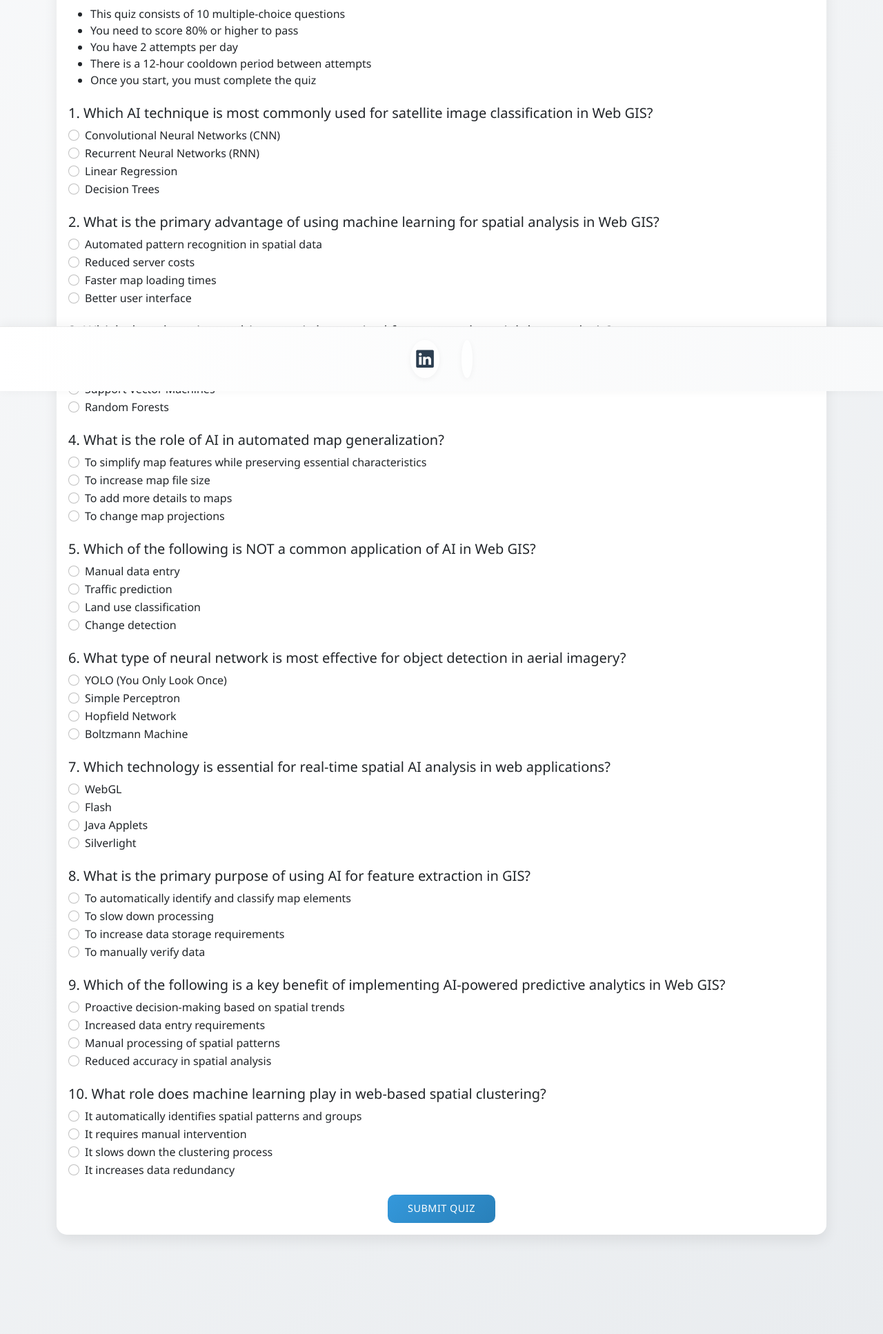
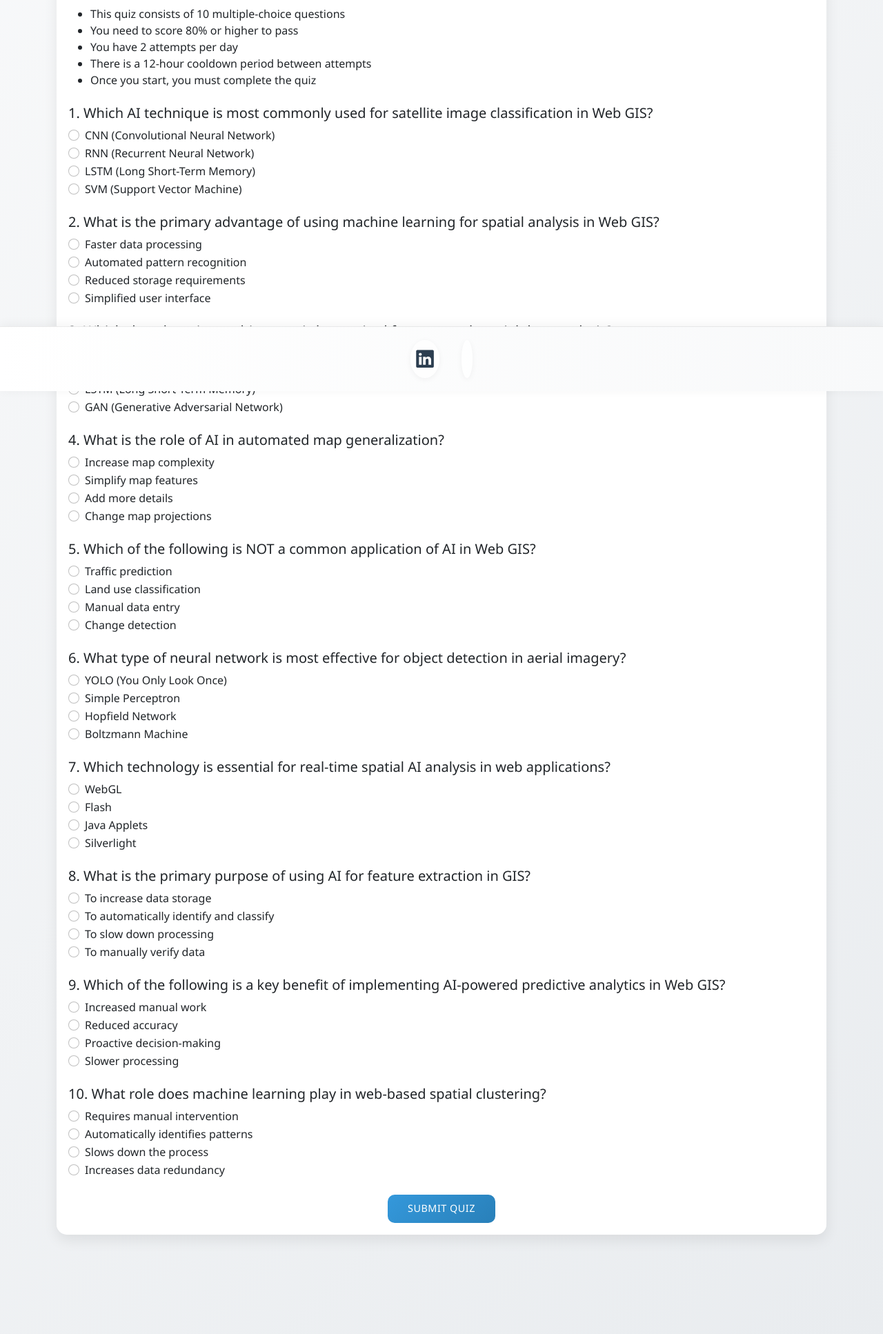
Before and after one commit to Brianoysters/aiweb, a Flask app: template templates/quiz.html in a window 1280 px wide. Shown: the part 233-2167 px from the top of the page at 69% size. Run offline with Flask 3, Linux system fonts and the light colour scheme; the template is opened without the code that fills it, so the values that code supplies are empty; parts of the project's set-up code (start-up, migrations or seed data) failed here and were passed over; some libraries are stand-ins or nearby versions.

Commit message:
Update quiz questions to match correct answers

```diff
--- a/templates/quiz.html
+++ b/templates/quiz.html
@@ -30,19 +30,19 @@
                         <h5>1. Which AI technique is most commonly used for satellite image classification in Web GIS?</h5>
                         <div class="form-check">
                             <input class="form-check-input" type="radio" name="q1" id="q1a" value="a" required>
-                            <label class="form-check-label" for="q1a">Convolutional Neural Networks (CNN)</label>
+                            <label class="form-check-label" for="q1a">CNN (Convolutional Neural Network)</label>
                         </div>
                         <div class="form-check">
                             <input class="form-check-input" type="radio" name="q1" id="q1b" value="b">
-                            <label class="form-check-label" for="q1b">Recurrent Neural Networks (RNN)</label>
+                            <label class="form-check-label" for="q1b">RNN (Recurrent Neural Network)</label>
                         </div>
                         <div class="form-check">
                             <input class="form-check-input" type="radio" name="q1" id="q1c" value="c">
-                            <label class="form-check-label" for="q1c">Linear Regression</label>
+                            <label class="form-check-label" for="q1c">LSTM (Long Short-Term Memory)</label>
                         </div>
                         <div class="form-check">
                             <input class="form-check-input" type="radio" name="q1" id="q1d" value="d">
-                            <label class="form-check-label" for="q1d">Decision Trees</label>
+                            <label class="form-check-label" for="q1d">SVM (Support Vector Machine)</label>
                         </div>
                     </div>
 
@@ -50,19 +50,19 @@
                         <h5>2. What is the primary advantage of using machine learning for spatial analysis in Web GIS?</h5>
                         <div class="form-check">
                             <input class="form-check-input" type="radio" name="q2" id="q2a" value="a" required>
-                            <label class="form-check-label" for="q2a">Automated pattern recognition in spatial data</label>
+                            <label class="form-check-label" for="q2a">Faster data processing</label>
                         </div>
                         <div class="form-check">
                             <input class="form-check-input" type="radio" name="q2" id="q2b" value="b">
-                            <label class="form-check-label" for="q2b">Reduced server costs</label>
+                            <label class="form-check-label" for="q2b">Automated pattern recognition</label>
                         </div>
                         <div class="form-check">
                             <input class="form-check-input" type="radio" name="q2" id="q2c" value="c">
-                            <label class="form-check-label" for="q2c">Faster map loading times</label>
+                            <label class="form-check-label" for="q2c">Reduced storage requirements</label>
                         </div>
                         <div class="form-check">
                             <input class="form-check-input" type="radio" name="q2" id="q2d" value="d">
-                            <label class="form-check-label" for="q2d">Better user interface</label>
+                            <label class="form-check-label" for="q2d">Simplified user interface</label>
                         </div>
                     </div>
 
@@ -70,19 +70,19 @@
                         <h5>3. Which deep learning architecture is best suited for temporal spatial data analysis?</h5>
                         <div class="form-check">
                             <input class="form-check-input" type="radio" name="q3" id="q3a" value="a" required>
-                            <label class="form-check-label" for="q3a">Long Short-Term Memory (LSTM)</label>
+                            <label class="form-check-label" for="q3a">CNN (Convolutional Neural Network)</label>
                         </div>
                         <div class="form-check">
                             <input class="form-check-input" type="radio" name="q3" id="q3b" value="b">
-                            <label class="form-check-label" for="q3b">Feedforward Neural Networks</label>
+                            <label class="form-check-label" for="q3b">RNN (Recurrent Neural Network)</label>
                         </div>
                         <div class="form-check">
                             <input class="form-check-input" type="radio" name="q3" id="q3c" value="c">
-                            <label class="form-check-label" for="q3c">Support Vector Machines</label>
+                            <label class="form-check-label" for="q3c">LSTM (Long Short-Term Memory)</label>
                         </div>
                         <div class="form-check">
                             <input class="form-check-input" type="radio" name="q3" id="q3d" value="d">
-                            <label class="form-check-label" for="q3d">Random Forests</label>
+                            <label class="form-check-label" for="q3d">GAN (Generative Adversarial Network)</label>
                         </div>
                     </div>
 
@@ -90,19 +90,19 @@
                         <h5>4. What is the role of AI in automated map generalization?</h5>
                         <div class="form-check">
                             <input class="form-check-input" type="radio" name="q4" id="q4a" value="a" required>
-                            <label class="form-check-label" for="q4a">To simplify map features while preserving essential characteristics</label>
+                            <label class="form-check-label" for="q4a">Increase map complexity</label>
                         </div>
                         <div class="form-check">
                             <input class="form-check-input" type="radio" name="q4" id="q4b" value="b">
-                            <label class="form-check-label" for="q4b">To increase map file size</label>
+                            <label class="form-check-label" for="q4b">Simplify map features</label>
                         </div>
                         <div class="form-check">
                             <input class="form-check-input" type="radio" name="q4" id="q4c" value="c">
-                            <label class="form-check-label" for="q4c">To add more details to maps</label>
+                            <label class="form-check-label" for="q4c">Add more details</label>
                         </div>
                         <div class="form-check">
                             <input class="form-check-input" type="radio" name="q4" id="q4d" value="d">
-                            <label class="form-check-label" for="q4d">To change map projections</label>
+                            <label class="form-check-label" for="q4d">Change map projections</label>
                         </div>
                     </div>
 
@@ -110,15 +110,15 @@
                         <h5>5. Which of the following is NOT a common application of AI in Web GIS?</h5>
                         <div class="form-check">
                             <input class="form-check-input" type="radio" name="q5" id="q5a" value="a" required>
-                            <label class="form-check-label" for="q5a">Manual data entry</label>
+                            <label class="form-check-label" for="q5a">Traffic prediction</label>
                         </div>
                         <div class="form-check">
                             <input class="form-check-input" type="radio" name="q5" id="q5b" value="b">
-                            <label class="form-check-label" for="q5b">Traffic prediction</label>
+                            <label class="form-check-label" for="q5b">Land use classification</label>
                         </div>
                         <div class="form-check">
                             <input class="form-check-input" type="radio" name="q5" id="q5c" value="c">
-                            <label class="form-check-label" for="q5c">Land use classification</label>
+                            <label class="form-check-label" for="q5c">Manual data entry</label>
                         </div>
                         <div class="form-check">
                             <input class="form-check-input" type="radio" name="q5" id="q5d" value="d">
@@ -170,15 +170,15 @@
                         <h5>8. What is the primary purpose of using AI for feature extraction in GIS?</h5>
                         <div class="form-check">
                             <input class="form-check-input" type="radio" name="q8" id="q8a" value="a" required>
-                            <label class="form-check-label" for="q8a">To automatically identify and classify map elements</label>
+                            <label class="form-check-label" for="q8a">To increase data storage</label>
                         </div>
                         <div class="form-check">
                             <input class="form-check-input" type="radio" name="q8" id="q8b" value="b">
-                            <label class="form-check-label" for="q8b">To slow down processing</label>
+                            <label class="form-check-label" for="q8b">To automatically identify and classify</label>
                         </div>
                         <div class="form-check">
                             <input class="form-check-input" type="radio" name="q8" id="q8c" value="c">
-                            <label class="form-check-label" for="q8c">To increase data storage requirements</label>
+                            <label class="form-check-label" for="q8c">To slow down processing</label>
                         </div>
                         <div class="form-check">
                             <input class="form-check-input" type="radio" name="q8" id="q8d" value="d">
@@ -190,19 +190,19 @@
                         <h5>9. Which of the following is a key benefit of implementing AI-powered predictive analytics in Web GIS?</h5>
                         <div class="form-check">
                             <input class="form-check-input" type="radio" name="q9" id="q9a" value="a" required>
-                            <label class="form-check-label" for="q9a">Proactive decision-making based on spatial trends</label>
+                            <label class="form-check-label" for="q9a">Increased manual work</label>
                         </div>
                         <div class="form-check">
                             <input class="form-check-input" type="radio" name="q9" id="q9b" value="b">
-                            <label class="form-check-label" for="q9b">Increased data entry requirements</label>
+                            <label class="form-check-label" for="q9b">Reduced accuracy</label>
                         </div>
                         <div class="form-check">
                             <input class="form-check-input" type="radio" name="q9" id="q9c" value="c">
-                            <label class="form-check-label" for="q9c">Manual processing of spatial patterns</label>
+                            <label class="form-check-label" for="q9c">Proactive decision-making</label>
                         </div>
                         <div class="form-check">
                             <input class="form-check-input" type="radio" name="q9" id="q9d" value="d">
-                            <label class="form-check-label" for="q9d">Reduced accuracy in spatial analysis</label>
+                            <label class="form-check-label" for="q9d">Slower processing</label>
                         </div>
                     </div>
 
@@ -210,19 +210,19 @@
                         <h5>10. What role does machine learning play in web-based spatial clustering?</h5>
                         <div class="form-check">
                             <input class="form-check-input" type="radio" name="q10" id="q10a" value="a" required>
-                            <label class="form-check-label" for="q10a">It automatically identifies spatial patterns and groups</label>
+                            <label class="form-check-label" for="q10a">Requires manual intervention</label>
                         </div>
                         <div class="form-check">
                             <input class="form-check-input" type="radio" name="q10" id="q10b" value="b">
-                            <label class="form-check-label" for="q10b">It requires manual intervention</label>
+                            <label class="form-check-label" for="q10b">Automatically identifies patterns</label>
                         </div>
                         <div class="form-check">
                             <input class="form-check-input" type="radio" name="q10" id="q10c" value="c">
-                            <label class="form-check-label" for="q10c">It slows down the clustering process</label>
+                            <label class="form-check-label" for="q10c">Slows down the process</label>
                         </div>
                         <div class="form-check">
                             <input class="form-check-input" type="radio" name="q10" id="q10d" value="d">
-                            <label class="form-check-label" for="q10d">It increases data redundancy</label>
+                            <label class="form-check-label" for="q10d">Increases data redundancy</label>
                         </div>
                     </div>
                 </div>
```
